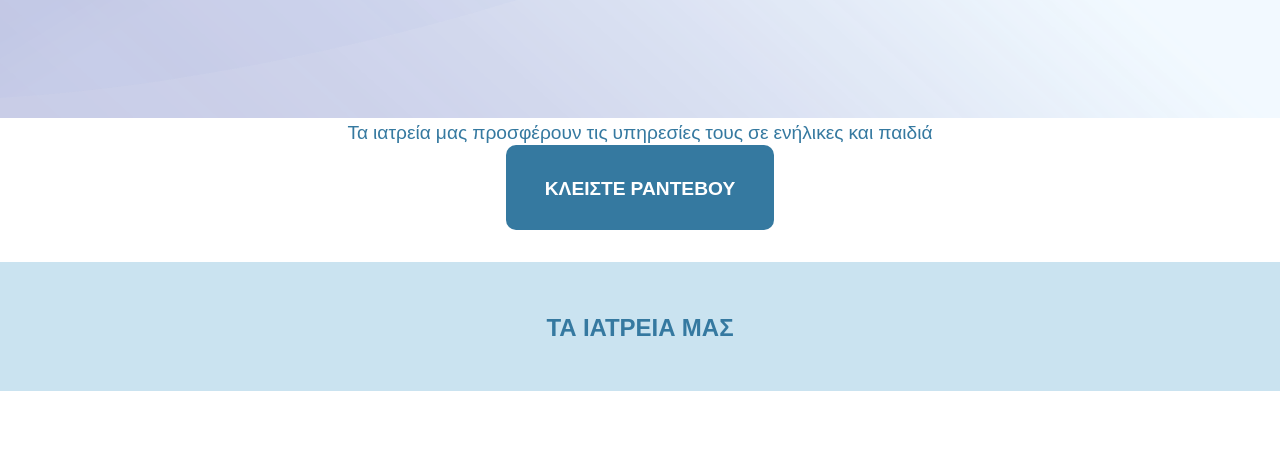
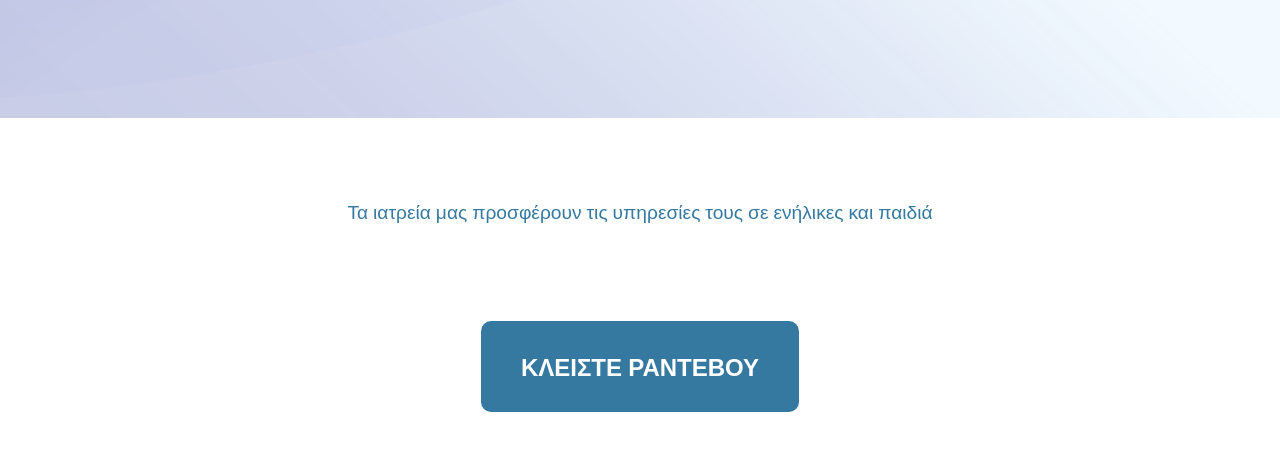
Before and after one commit to 3vilBonobo/orthobyron.gr, a React (Create React App) app: page / in a window 1280 px wide. Shown: the part 2307-2769 px from the top of the page. Built offline with nearby package versions, Linux system fonts and the light colour scheme; the HTML template or start-up script is replaced by a standard one.

Commit message:
fix cta size transition

```diff
--- a/src/components/Styles/CTAButton.styles.js
+++ b/src/components/Styles/CTAButton.styles.js
@@ -4,9 +4,20 @@ import { Link } from 'react-router-dom';
 export const StyledAppointmentBtn = styled(Link)`
   text-decoration: none;
   background-color: #3579a0;
-  padding: 1.8rem 2.4rem;
+  padding: 1.8rem 2rem;
   border-radius: 10px;
   color: white;
   font-size: 1.2rem;
   font-weight: 600;
+  transition: 0.5s background-color;
+  margin-block: 1rem 3rem;
+  &:hover {
+    background-color: #3399ff;
+  }
+
+  @media screen and (min-width: 768px) {
+    font-size: 1.5rem;
+    font-weight: 600;
+    padding-inline: 2.5rem;
+  }
 `;
--- a/src/components/Styles/Home.styles.js
+++ b/src/components/Styles/Home.styles.js
@@ -88,6 +88,9 @@ export const StyledInfoText = styled.p`
   font-size: 1.2rem;
   font-weight: 500;
   color: #3579a0;
+  @media screen and (min-width: 768px) {
+    padding-block: 5rem;
+  }
 `;
 export const StyledCTASection = styled.section`
   width: 100%;
@@ -97,6 +100,7 @@ export const StyledCTASection = styled.section`
   align-items: center;
   justify-content: center;
 `;
+
 export const StyledClinicsSection = styled.section`
   background-color: #fff;
   display: flex;
```
